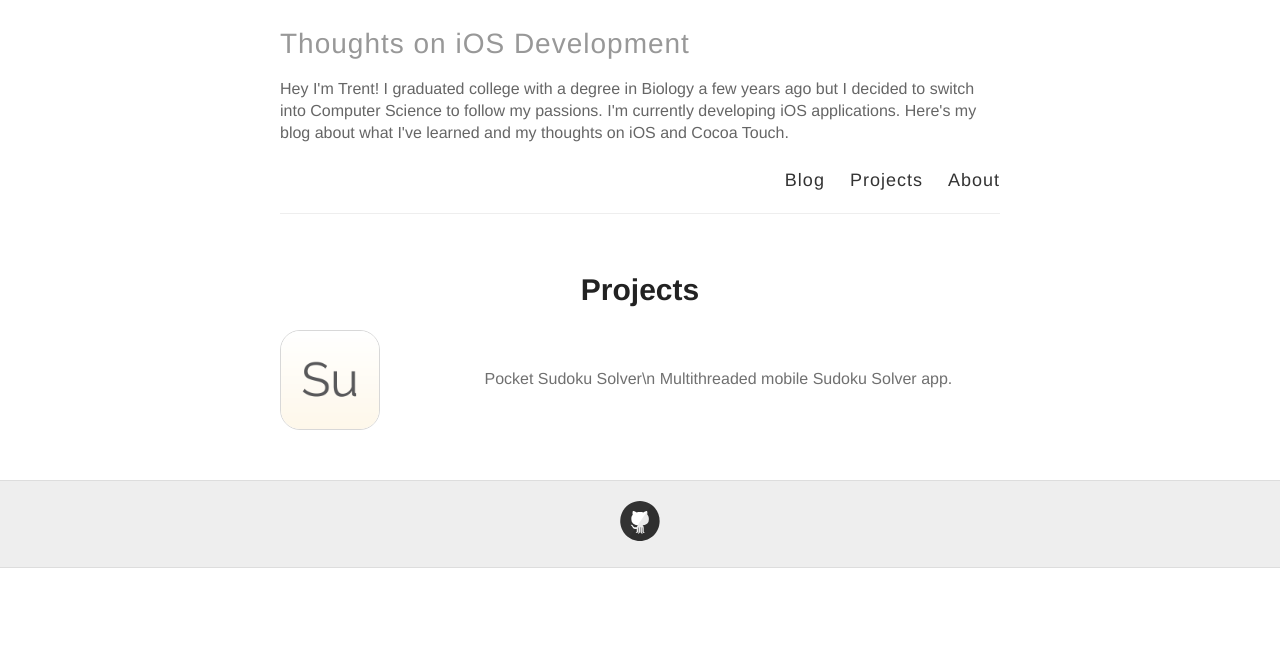
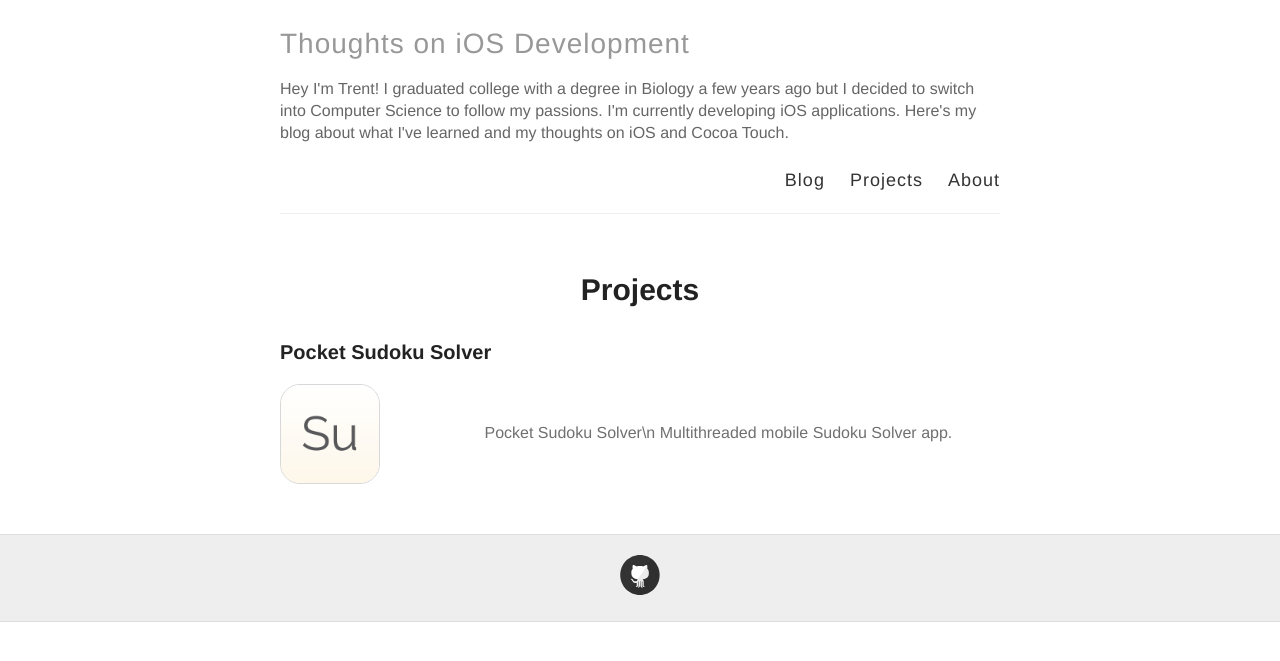
Before and after one commit to trentyou/trentyou.github.io, a Jekyll site: the page built from projects.md, in a window 1280 px wide. Shown: the top 661 px of the page. Built offline with Jekyll 4.4.1, drawn with Linux system fonts in a browser that asks for light colours.

Commit message:
Updated projects.md

```diff
--- a/projects.md
+++ b/projects.md
@@ -11,6 +11,7 @@ published: true
 <ul style="list-style:none; margin:0; padding:0">
 
   <li>
+  	<h3>Pocket Sudoku Solver</h3>
       <a href="https://itunes.apple.com/us/app/pocket-sudoku-solver/id991259276?mt=8">
       <img src="http://trentyou.github.io/images/SudokuSolverIcon.png" style=" height:100px; width:100px; border-radius:20px; border-style:solid; border-width:1px; border-color:#D8D8D8; vertical-align:middle">
       </a>
```
